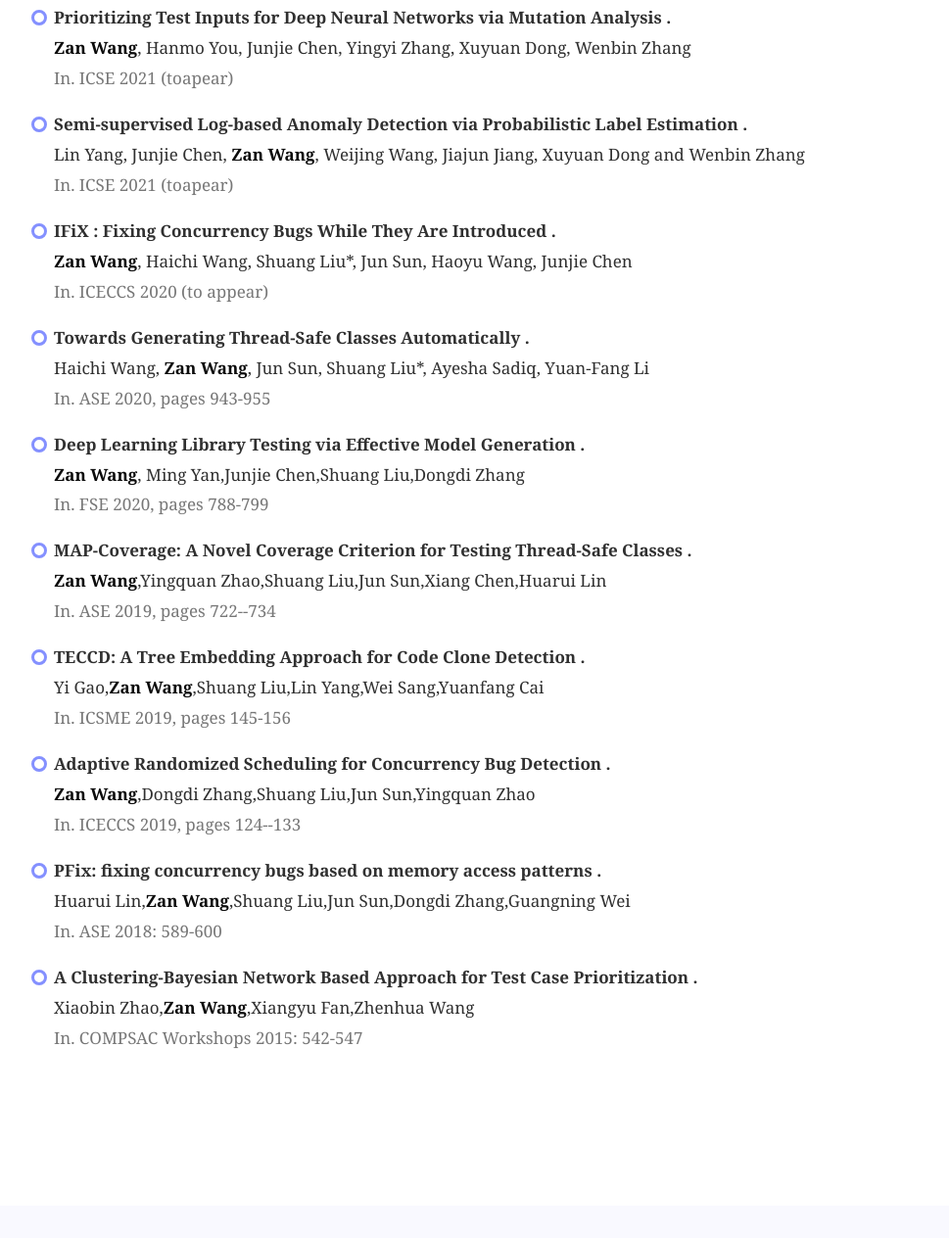
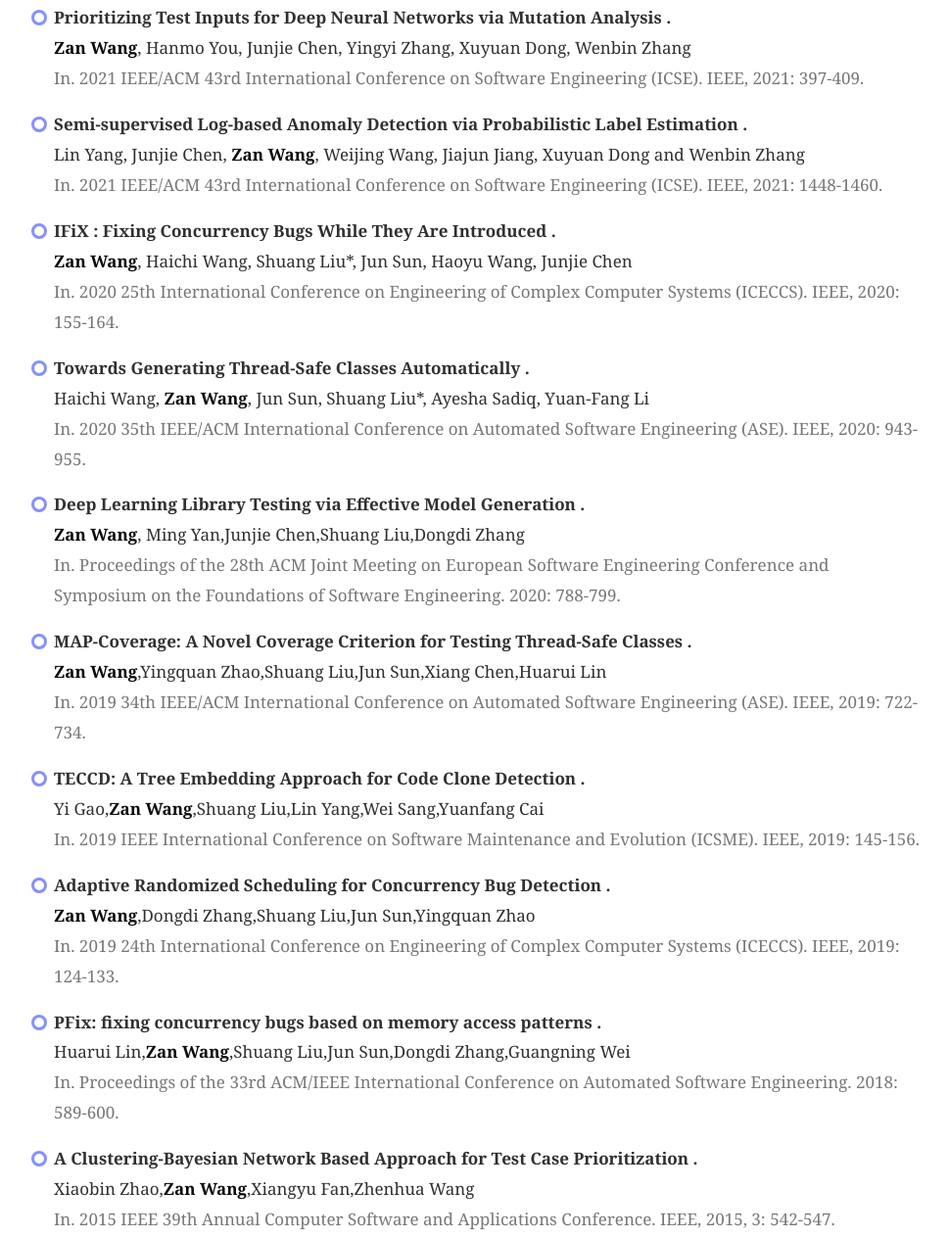
Before and after one commit to tjusail/tjusail.github.io, a plain HTML site: page people/wangzan.html in a window 1280 px wide. Shown: the part 2614-3878 px from the top of the page at 98% size, without its empty margins (155-1124 px from the left). Drawn offline with Linux system fonts and the light colour scheme.

Commit message:
update to appear paper

```diff
--- a/people/wangzan.html
+++ b/people/wangzan.html
@@ -185,8 +185,7 @@
                                     style="color: #0b0b0b; font-weight: bold">Zan Wang</b>, Hanmo You, Junjie Chen,
                                 Yingyi Zhang, Xuyuan Dong, Wenbin Zhang</p>
                                 <p class="comment"
-                                   style="color:#777777; padding-bottom: 0px; margin-bottom: 0px;">In.&nbsp;ICSE
-                                    2021 (toapear)</p>
+                                   style="color:#777777; padding-bottom: 0px; margin-bottom: 0px;">In.&nbsp;2021 IEEE/ACM 43rd International Conference on Software Engineering (ICSE). IEEE, 2021: 397-409.</p>
                                 <p><!----></p></li>
                             <li style="margin-bottom: 10px;"><!----> <b
                                     style="color: #303030; font-weight: bold;">Semi-supervised Log-based Anomaly
@@ -195,8 +194,7 @@
                                     style="color: #0b0b0b; font-weight: bold">Zan Wang</b>, Weijing Wang, Jiajun Jiang,
                                 Xuyuan Dong and Wenbin Zhang</p>
                                 <p class="comment"
-                                   style="color:#777777; padding-bottom: 0px; margin-bottom: 0px;">In.&nbsp;ICSE
-                                    2021 (toapear)</p>
+                                   style="color:#777777; padding-bottom: 0px; margin-bottom: 0px;">In.&nbsp;2021 IEEE/ACM 43rd International Conference on Software Engineering (ICSE). IEEE, 2021: 1448-1460.</p>
                                 <p><!----></p></li>
                             <li style="margin-bottom: 10px;"><!----> <b
                                     style="color: #303030; font-weight: bold;">IFiX : Fixing Concurrency Bugs
@@ -205,8 +203,7 @@
                                     style="color: #0b0b0b; font-weight: bold">Zan Wang</b>, Haichi Wang, Shuang Liu*,
                                 Jun Sun, Haoyu Wang, Junjie Chen</p>
                                 <p class="comment"
-                                   style="color:#777777; padding-bottom: 0px; margin-bottom: 0px;">In.&nbsp;ICECCS
-                                    2020 (to appear)</p>
+                                   style="color:#777777; padding-bottom: 0px; margin-bottom: 0px;">In.&nbsp;2020 25th International Conference on Engineering of Complex Computer Systems (ICECCS). IEEE, 2020: 155-164.</p>
                                 <p><!----></p></li>
                             <li style="margin-bottom: 10px;"><!----> <b
                                     style="color: #303030; font-weight: bold;">Towards Generating Thread-Safe
@@ -215,8 +212,7 @@
                                     style="color: #0b0b0b; font-weight: bold">Zan Wang</b>, Jun Sun, Shuang Liu*, Ayesha
                                 Sadiq, Yuan-Fang Li</p>
                                 <p class="comment"
-                                   style="color:#777777; padding-bottom: 0px; margin-bottom: 0px;">In.&nbsp;ASE
-                                    2020, pages 943-955</p>
+                                   style="color:#777777; padding-bottom: 0px; margin-bottom: 0px;">In.&nbsp;2020 35th IEEE/ACM International Conference on Automated Software Engineering (ASE). IEEE, 2020: 943-955.</p>
                                 <p><!----></p></li>
                             <li style="margin-bottom: 10px;"><!----> <b
                                     style="color: #303030; font-weight: bold;">Deep Learning Library Testing via
@@ -225,8 +221,7 @@
                                     style="color: #0b0b0b; font-weight: bold">Zan Wang</b>, Ming Yan,Junjie Chen,Shuang
                                 Liu,Dongdi Zhang</p>
                                 <p class="comment"
-                                   style="color:#777777; padding-bottom: 0px; margin-bottom: 0px;">In.&nbsp;FSE
-                                    2020, pages 788-799</p>
+                                   style="color:#777777; padding-bottom: 0px; margin-bottom: 0px;">In.&nbsp;Proceedings of the 28th ACM Joint Meeting on European Software Engineering Conference and Symposium on the Foundations of Software Engineering. 2020: 788-799.</p>
                                 <p><!----></p></li>
                             <li style="margin-bottom: 10px;"><!----> <b
                                     style="color: #303030; font-weight: bold;">MAP-Coverage: A Novel Coverage
@@ -235,8 +230,7 @@
                                     style="color: #0b0b0b; font-weight: bold">Zan Wang</b>,Yingquan Zhao,Shuang Liu,Jun
                                 Sun,Xiang Chen,Huarui Lin</p>
                                 <p class="comment"
-                                   style="color:#777777; padding-bottom: 0px; margin-bottom: 0px;">In.&nbsp;ASE
-                                    2019, pages 722--734</p>
+                                   style="color:#777777; padding-bottom: 0px; margin-bottom: 0px;">In.&nbsp;2019 34th IEEE/ACM International Conference on Automated Software Engineering (ASE). IEEE, 2019: 722-734.</p>
                                 <p><!----></p></li>
                             <li style="margin-bottom: 10px;"><!----> <b
                                     style="color: #303030; font-weight: bold;">TECCD: A Tree Embedding Approach
@@ -245,8 +239,7 @@
                                     style="color: #0b0b0b; font-weight: bold">Zan Wang</b>,Shuang Liu,Lin Yang,Wei
                                 Sang,Yuanfang Cai</p>
                                 <p class="comment"
-                                   style="color:#777777; padding-bottom: 0px; margin-bottom: 0px;">In.&nbsp;ICSME
-                                    2019, pages 145-156</p>
+                                   style="color:#777777; padding-bottom: 0px; margin-bottom: 0px;">In.&nbsp;2019 IEEE International Conference on Software Maintenance and Evolution (ICSME). IEEE, 2019: 145-156.</p>
                                 <p><!----></p></li>
                             <li style="margin-bottom: 10px;"><!----> <b
                                     style="color: #303030; font-weight: bold;">Adaptive Randomized Scheduling
@@ -255,8 +248,7 @@
                                     style="color: #0b0b0b; font-weight: bold">Zan Wang</b>,Dongdi Zhang,Shuang Liu,Jun
                                 Sun,Yingquan Zhao</p>
                                 <p class="comment"
-                                   style="color:#777777; padding-bottom: 0px; margin-bottom: 0px;">In.&nbsp;ICECCS
-                                    2019, pages 124--133</p>
+                                   style="color:#777777; padding-bottom: 0px; margin-bottom: 0px;">In.&nbsp;2019 24th International Conference on Engineering of Complex Computer Systems (ICECCS). IEEE, 2019: 124-133.</p>
                                 <p><!----></p></li>
                             <li style="margin-bottom: 10px;"><!----> <b
                                     style="color: #303030; font-weight: bold;">PFix: fixing concurrency bugs
@@ -265,8 +257,7 @@
                                     style="color: #0b0b0b; font-weight: bold">Zan Wang</b>,Shuang Liu,Jun Sun,Dongdi
                                 Zhang,Guangning Wei</p>
                                 <p class="comment"
-                                   style="color:#777777; padding-bottom: 0px; margin-bottom: 0px;">In.&nbsp;ASE
-                                    2018: 589-600</p>
+                                   style="color:#777777; padding-bottom: 0px; margin-bottom: 0px;">In.&nbsp;Proceedings of the 33rd ACM/IEEE International Conference on Automated Software Engineering. 2018: 589-600.</p>
                                 <p><!----></p></li>
                             <li style="margin-bottom: 10px;"><!----> <b
                                     style="color: #303030; font-weight: bold;">A Clustering-Bayesian Network
@@ -274,8 +265,7 @@
                                     style="padding-bottom: 0px; margin-bottom: 0px;">Xiaobin Zhao,<b
                                     style="color: #0b0b0b; font-weight: bold">Zan Wang</b>,Xiangyu Fan,Zhenhua Wang</p>
                                 <p class="comment"
-                                   style="color:#777777; padding-bottom: 0px; margin-bottom: 0px;">In.&nbsp;COMPSAC
-                                    Workshops 2015: 542-547</p>
+                                   style="color:#777777; padding-bottom: 0px; margin-bottom: 0px;">In.&nbsp;2015 IEEE 39th Annual Computer Software and Applications Conference. IEEE, 2015, 3: 542-547.</p>
                                 <p><!----></p></li>
                         </ul>
                     </div>
```
Also changed, not shown: people/liushuang.html (+1 -2 lines).
